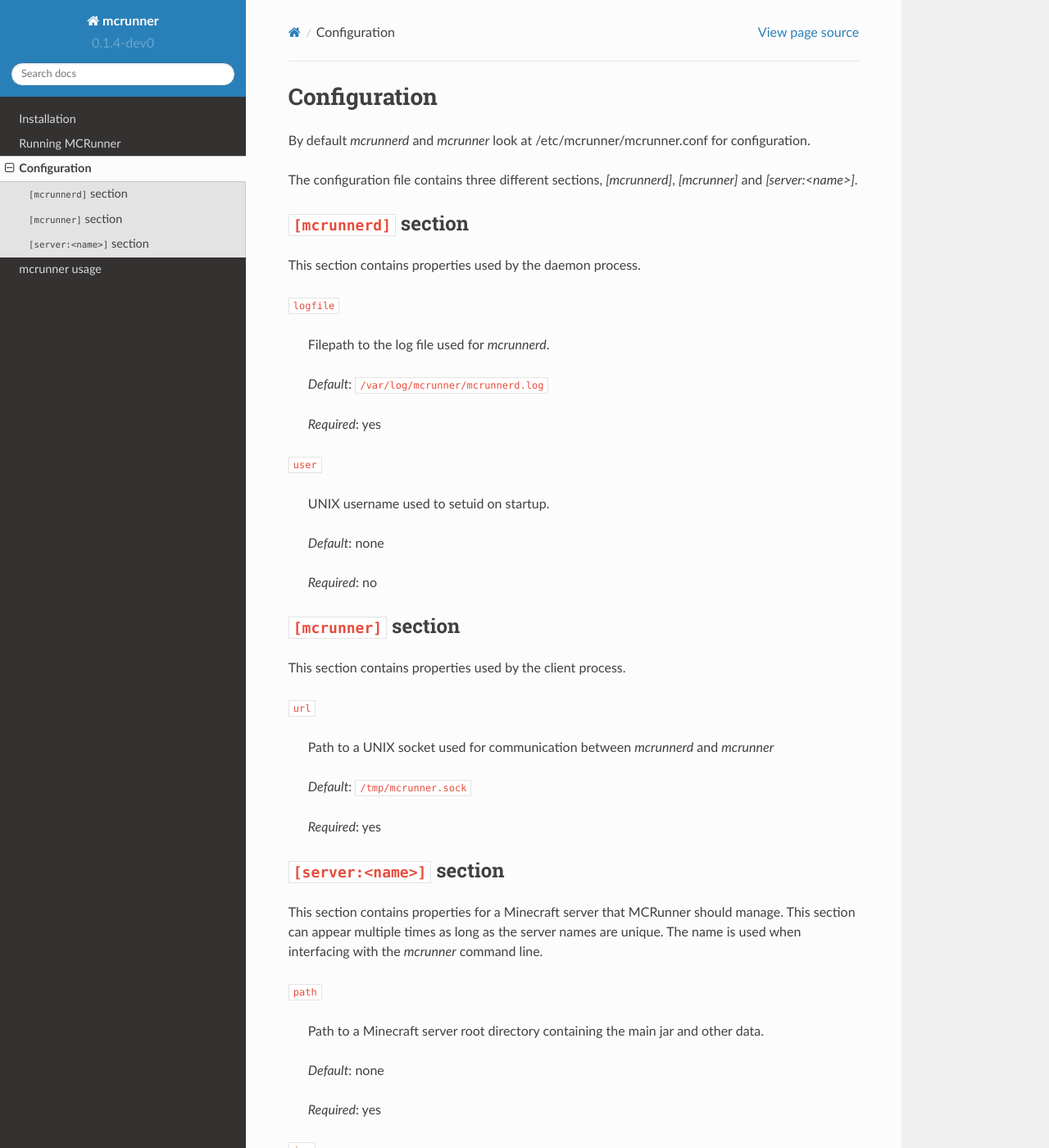
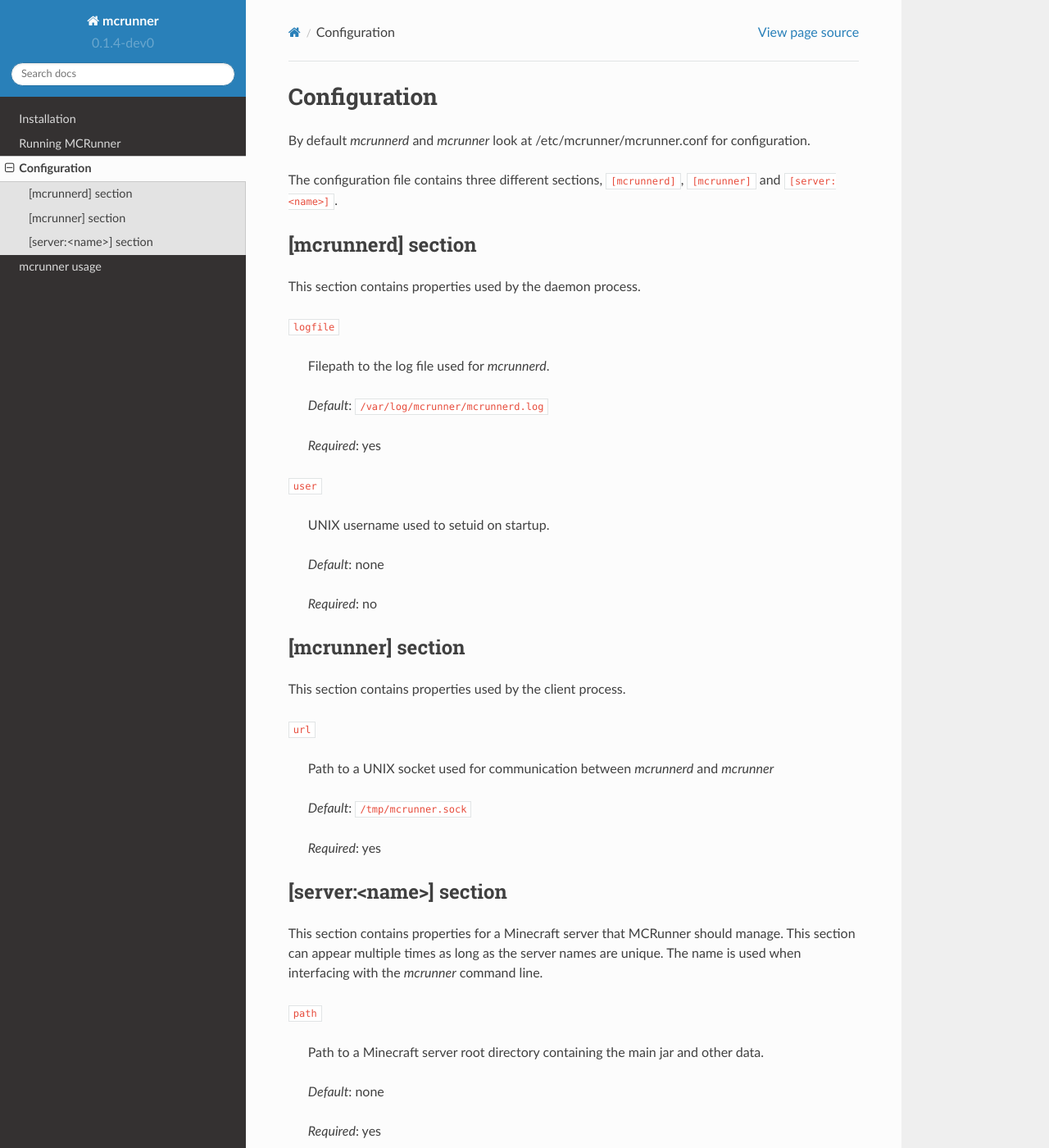
Before and after one commit to sbezboro/mcrunner, a Sphinx documentation site: the page built from docs/configuration.rst, in a window 1280 px wide and 1400 px high. Shown: the whole window at 82% size. Built offline with Sphinx 7.4.7 and the Read the Docs theme 2.0.0, drawn with Linux system fonts in a browser that asks for light colours.

Commit message:
clean up docs a bit

```diff
--- a/docs/configuration.rst
+++ b/docs/configuration.rst
@@ -3,9 +3,9 @@
 
 By default `mcrunnerd` and `mcrunner` look at /etc/mcrunner/mcrunner.conf for configuration.
 
-The configuration file contains three different sections, `[mcrunnerd]`, `[mcrunner]` and `[server:<name>]`.
+The configuration file contains three different sections, ``[mcrunnerd]``, ``[mcrunner]`` and ``[server:<name>]``.
 
-``[mcrunnerd]`` section
+[mcrunnerd] section
 -----------------------
 
 This section contains properties used by the daemon process.
@@ -26,7 +26,7 @@
 
   *Required*: no
 
-``[mcrunner]`` section
+[mcrunner] section
 ----------------------
 
 This section contains properties used by the client process.
@@ -39,7 +39,7 @@
 
   *Required*: yes
 
-``[server:<name>]`` section
+[server:<name>] section
 ---------------------------
 
 This section contains properties for a Minecraft server that MCRunner should manage.
--- a/docs/running.rst
+++ b/docs/running.rst
@@ -1,7 +1,7 @@
 Running MCRunner
 ================
 
-First rename the sample configuration file::
+If running for the first time, rename the sample configuration file::
 
    mv /etc/mcrunner/mcrunner.sample.conf /etc/mcrunner/mcrunner.conf
 
@@ -15,6 +15,8 @@
    path=/path/to/server
    jar=spigot.jar
    opts=-Xms1G -Xmx2G
+
+More documentation about possible configuration values and their purpose can be found in :doc:`configuration`
 
 mcrunnerd
 ---------
```
Also changed, not shown: docs/installation.rst (+7 -0 lines).
